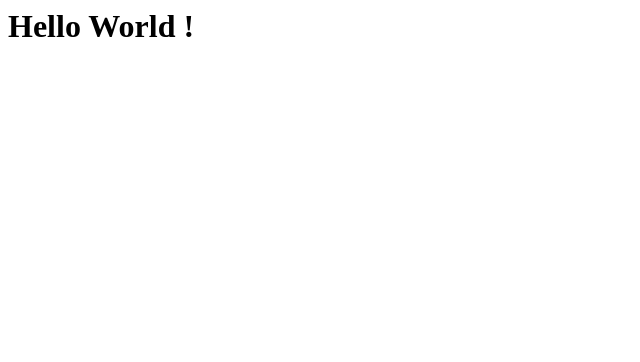
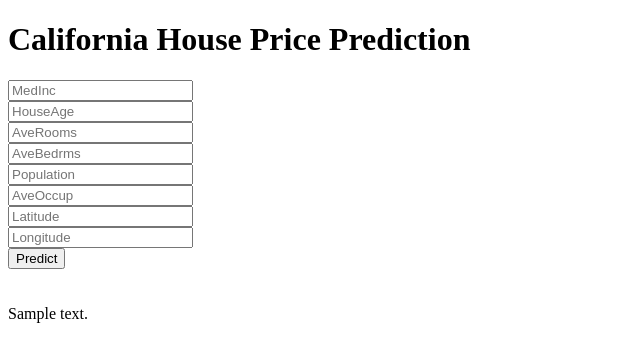
Before and after one commit to pramoprasanna/MLLearner2, a Flask app: template templates/home.html in a window 1280 px wide. Shown: the top 362 px of the page, without its empty margins (0-640 px from the left). Run offline with Flask 3, Linux system fonts and the light colour scheme; the template is opened without the code that fills it: most values are stand-ins (such as "Sample title", 1, 10 or a date in 2020); parts of the project's set-up code (start-up, migrations or seed data) failed here and were passed over.

Commit message:
Front End Page

```diff
--- a/app.py
+++ b/app.py
@@ -22,5 +22,13 @@ def predict_api():
     print(output[0])
     return jsonify(output[0])
 
+@app.route('/predict',methods=['POST'])
+def predict():
+    data = [float(x) for x in request.form.values()]
+    final_input = scalar.transform(np.array(data).reshape(1,-1))
+    print(final_input)
+    output = regmodel.predict(final_input)[0]
+    return render_template("home.html", prediction_text="The Housing Price is {}".format(output))
+
 if __name__=='__main__':
     app.run(debug=True)
--- a/templates/home.html
+++ b/templates/home.html
@@ -1 +1,40 @@
-<h1>Hello World !</h1>
+<!DOCTYPE html>
+<html >
+
+<head>
+  <meta charset="UTF-8">
+  <title>ML API</title>
+  <link href='https://fonts.googleapis.com/css?family=Pacifico' rel='stylesheet' type='text/css'>
+<link href='https://fonts.googleapis.com/css?family=Arimo' rel='stylesheet' type='text/css'>
+<link href='https://fonts.googleapis.com/css?family=Hind:300' rel='stylesheet' type='text/css'>
+<link href='https://fonts.googleapis.com/css?family=Open+Sans+Condensed:300' rel='stylesheet' type='text/css'>
+
+
+</head>
+
+<body>
+ <div class="login">
+	<h1>California House Price Prediction</h1>
+
+     <!-- Main Input For Receiving Query to our ML -->
+    <form action="{{ url_for('predict')}}"method="post">
+      <input type="text" name="MedInc" placeholder="MedInc" required="required" /><br>
+    	<input type="text" name="HouseAge" placeholder="HouseAge" required="required" /><br>
+        <input type="text" name="AveRooms" placeholder="AveRooms" required="required" /><br>
+        <input type="text" name="AveBedrms" placeholder="AveBedrms" required="required" /><br>
+        <input type="text" name="Population" placeholder="Population" required="required" /><br>
+        <input type="text" name="AveOccup" placeholder="AveOccup" required="required" /><br>
+        <input type="text" name="Latitude" placeholder="Latitude" required="required" /><br>
+        <input type="text" name="Longitude" placeholder="Longitude" required="required" /><br>
+        <button type="submit" class="btn btn-primary btn-block btn-large">Predict</button>
+    </form>
+
+   <br>
+   <br>
+
+
+ </div>
+ {{prediction_text}}
+
+</body>
+</html>
```
